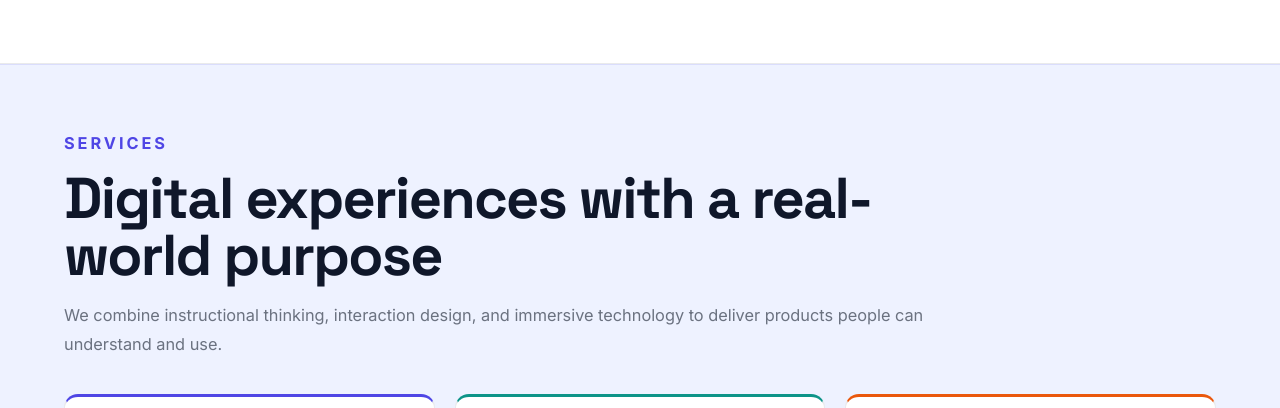
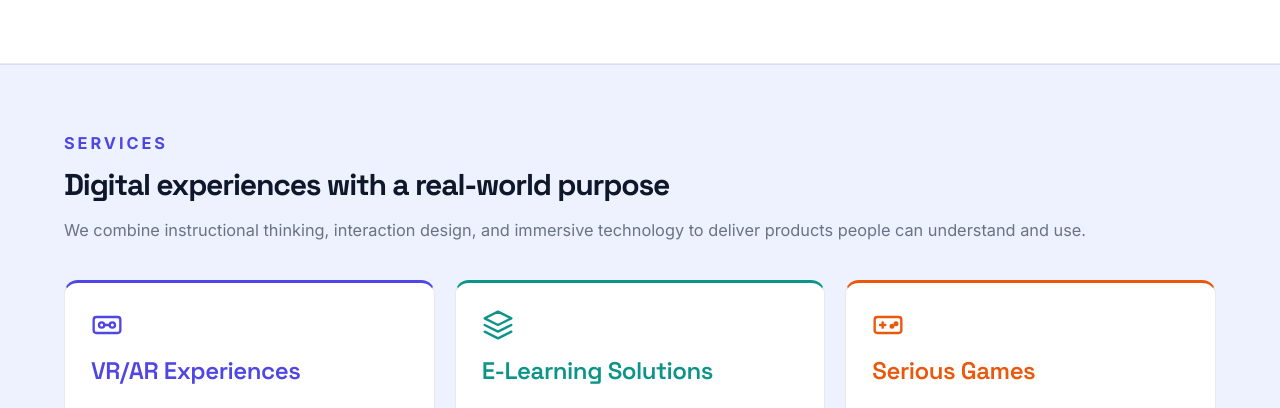
Before and after one commit to quietdashcode/playtivate2026, a React (Vite) app: page / in a window 1280 px wide. Shown: the part 1641-2049 px from the top of the page. Built offline with nearby package versions, Linux system fonts and the light colour scheme.

Commit message:
Update homepage

```diff
--- a/src/components/SectionHeading.jsx
+++ b/src/components/SectionHeading.jsx
@@ -1,6 +1,6 @@
-function SectionHeading({ eyebrow, title, body }) {
+function SectionHeading({ eyebrow, title, body, className = '' }) {
   return (
-    <div className="section-heading">
+    <div className={`section-heading ${className}`.trim()}>
       {eyebrow ? <p className="eyebrow">{eyebrow}</p> : null}
       <h2>{title}</h2>
       {body ? <p>{body}</p> : null}
--- a/src/pages/HomePage.jsx
+++ b/src/pages/HomePage.jsx
@@ -77,6 +77,7 @@ function HomePage() {
 
       <section className="content-section services-band">
         <SectionHeading
+          className="section-heading--home-single-line"
           eyebrow="Services"
           title="Digital experiences with a real-world purpose"
           body="We combine instructional thinking, interaction design, and immersive technology to deliver products people can understand and use."
@@ -90,6 +91,7 @@ function HomePage() {
 
       <section className="content-section accent-surface">
         <SectionHeading
+          className="section-heading--home-single-line"
           eyebrow="Selected Work"
           title="Proof across healthcare, education, and public sector engagement"
           body="A curated set of case studies that show how Playtivate turns learning and engagement goals into digital experiences that people actively use."
@@ -103,6 +105,7 @@ function HomePage() {
 
       <section className="content-section">
         <SectionHeading
+          className="section-heading--home-single-line"
           eyebrow="Why Playtivate"
           title="Built on experience. Focused on outcomes."
           body="With more than two decades of experience, Playtivate brings together game design, learning design, and immersive development to create experiences that help people understand, practice, remember, and engage."
@@ -112,6 +115,7 @@ function HomePage() {
 
       <section className="content-section process-layout">
         <SectionHeading
+          className="section-heading--home-single-line"
           eyebrow="How We Work"
           title="From concept definition to launch support"
           body="We work closely with clients from concept to launch, aligning design, content, and technology around a clear learning or engagement goal."
@@ -123,6 +127,7 @@ function HomePage() {
 
       <section className="content-section sector-band">
         <SectionHeading
+          className="section-heading--home-single-line"
           eyebrow="Where We Work"
           title="Experience across sectors where clarity and participation matter"
           body="Our work spans education, healthcare, government, and enterprise environments where digital experiences need to deliver more than surface-level novelty."
--- a/src/styles.css
+++ b/src/styles.css
@@ -415,6 +415,16 @@ main > :nth-child(6) { animation-delay: 260ms; }
 
 .section-heading { position: relative; z-index: 1; max-width: 860px; margin-bottom: 36px; }
 .section-heading p:not(.eyebrow) { color: var(--muted); }
+
+.section-heading--home-single-line {
+  max-width: none;
+}
+
+.section-heading--home-single-line h2 {
+  font-size: clamp(1.65rem, 2.35vw, 2.45rem);
+  white-space: nowrap;
+  letter-spacing: -0.04em;
+}
 
 /* --- Client strip --- */
 .client-strip {
@@ -996,6 +1006,8 @@ main > :nth-child(6) { animation-delay: 260ms; }
     grid-template-columns: repeat(2, minmax(0, 1fr));
   }
   .recognition-grid { grid-template-columns: repeat(3, minmax(0, 1fr)); }
+  .section-heading--home-single-line { max-width: 860px; }
+  .section-heading--home-single-line h2 { white-space: normal; }
   .sector-list { grid-template-columns: repeat(2, minmax(0, 1fr)); }
   .sector-row { padding: 32px 28px; }
   .sector-row:nth-child(n+2) { border-left: none; }
```
Also changed, not shown: 5 other files (tests, documents, lock files or other folders).
